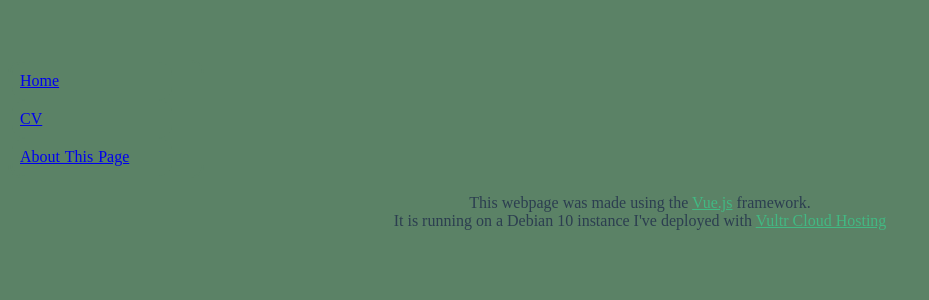
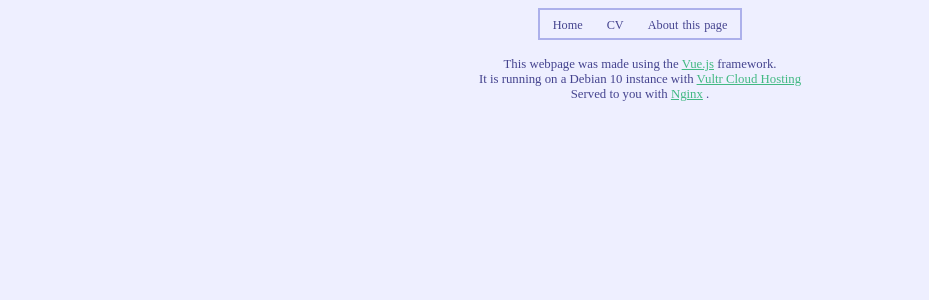
Before and after one commit to stevenaci/personal-site, a Vue app: page /about in a window 1280 px wide. Shown: the top 300 px of the page, without its empty margins (0-929 px from the left). Built offline with nearby package versions, Linux system fonts and the light colour scheme; a web font is replaced by a local one.

Commit message:
github page added

```diff
--- a/package.json
+++ b/package.json
@@ -8,6 +8,8 @@
     "lint": "vue-cli-service lint"
   },
   "dependencies": {
+    "@octokit/core": "^3.4.0",
+    "axios": "^0.21.1",
     "core-js": "^3.6.5",
     "vue": "^3.0.0",
     "vue-router": "^4.0.8",
--- a/src/App.vue
+++ b/src/App.vue
@@ -1,21 +1,30 @@
 <template>
   <div>
-    <nav class="nav-bar">
-      <router-link class="nav-item med-bg" to="/home">Home</router-link>
-      <br>
-      <router-link class="nav-item med-bg" to="/cv">CV</router-link>
-      <br>
-      <router-link class="nav-item med-bg" to="/about">About This Page</router-link>
+    <nav>
+      <table>
+        <tr>
+          <td>
+      <RouteCap routeto="/home" text="Home"/>
+          </td>
+          <td>
+      <RouteCap routeto="/cv" text="CV"/>
+          </td>
+          <td>
+      <RouteCap routeto="/about" text="About this page"/>
+          </td>
+          </tr>
+        </table>
     </nav>
-    <router-view></router-view>
+    <router-view class="window"></router-view>
   </div>
 </template>
 <script>
+import RouteCap from './components/Shared/RouteCapsule.vue'
 
 export default {
   name: 'App',
   components: {
-
+    RouteCap
   }
 }
 
@@ -27,62 +36,62 @@ export default {
     font-family: Noto;
     src: url("assets/NotoSerifJP-Medium.otf") format("opentype");
 }
+:root{
+  --pale-grn:#dff2d8;
+  --olive-grn:#5b8266;
+  --pale-blu:#acb0eb;
+  --palr-blu:#eeefff;
+  --drk-ceru:#45448f;
+  --vdrk-ceru:#292855;
+  --drk-blu:#2c303d;
+  --drk-sefoam:#2c3e50;
+}
 
 #app {
   font-family: 'Noto';
   -webkit-font-smoothing: antialiased;
   -moz-osx-font-smoothing: grayscale;
   text-align: center;
-  color: #2c3e50;
-  margin-top: 60px;
+  color: var(--drk-ceru);
+
+  font-size: 0.8em;
 }
 
-.nav-bar{
-  border:2px solid #5b8266;
-  border-radius: 13px;
-  text-align:left;
-  width:15%;
-  padding-left:2px;
+td {
+  border: 2px solid var(--palr-blu);
+  overflow:scroll;
+}
+
+nav{
+
+  border:2px solid var(--pale-blu);
+  display:inline-block;
+  width:auto;
+  font-size:1.2em;
 }
 
 @keyframes hoverblink{
-    from {background-color: #5b8266;}
-  to {background-color:#dff2d8;}
+    from {background-color: var(--olive-grn);}
+  to {background-color: var(--pale-grn)}
 }
 
-.nav-item{
-  display: inline-block;
-  text-align:left;
-  padding-top:10px;
-  padding-bottom:10px;
-  padding-left:8px;
-  width:80%;
-  word-spacing:1px;
-  border-radius: 13px;
-}
-.nav-item:hover{
-  animation-name: hoverblink;
-  animation-duration: .5s;
-  animation-iteration-count:infinite;
-  animation-direction: alternate;
+.highlight:hover{
+  background-color:var(--palr-blu)
+
 }
 
-.med-light-bg{
-  background-color:#dff2d8;
+button{
+  background-color:var(--pale-blu);
+  width: 100%;
+  color: var(--vdrk-ceru);
+  border: 0x none var(--drk-ceru);
 }
-.dark-bg{
-  background-color:#353535;
+input{
+    background-color:var(--palr-blu);
 }
-.light-bg{
-  background-color:#ffe1ea;
-}
-.med-bg{
-  background-color:#5b8266;
+body{
+  background-color:var(--palr-blu);
+
 }
 
-body{
-  background-color:#5b8266;
-}
-
-
 </style>
--- a/src/components/About/About.vue
+++ b/src/components/About/About.vue
@@ -6,10 +6,11 @@ This webpage was made using the
 <a href={{hyperlinks.vue}}>Vue.js</a>
 framework.
 <br>
-It is running on a Debian 10 instance I've deployed with
+It is running on a Debian 10 instance with
 <a href={{hyperlinks.vultr}}>Vultr Cloud Hosting</a>
-
-
+<br>
+Served to you with <a href={{hyperlinks.nginx}}>Nginx</a>
+.
 </li>
 </ul>
   </div>
@@ -25,7 +26,8 @@ export default {
       return{
           hyperlinks:{
               "vue":"https://v3.vuejs.org/guide/migration/introduction.html#overview",
-              "vultr":"https://vultr.com"
+              "vultr":"https://vultr.com",
+              "nginx":"https://nginx.org"
           }
       }
   }
@@ -34,9 +36,7 @@ export default {
 
 <!-- Add "scoped" attribute to limit CSS to this component only -->
 <style scoped>
-h3 {
-  margin: 40px 0 0;
-}
+
 ul {
   list-style-type: none;
   padding: 0;
--- a/src/components/CV/CV.vue
+++ b/src/components/CV/CV.vue
@@ -3,6 +3,7 @@
 <ul>
 <li>
 <resume/>
+<github/>
 <br>
 </li>
 </ul>
@@ -12,10 +13,13 @@
 <script>
 
 import Resume from './Resume.vue'
+import Github from './Github.vue'
+
 export default {
   name: 'CV',
   components: {
-    resume:Resume
+    resume:Resume,
+    github:Github
   },
   props: {
     msg: String
--- a/src/components/CV/Resume.vue
+++ b/src/components/CV/Resume.vue
@@ -1,14 +1,11 @@
 <template>
     <div>
-        hi
-        <div v-html="reurl" ></div>
+    <div v-html="reurl" ></div>
 
     </div>
   </template>
 
   <script>
-  import resumecontent from './src/components/CV/resume.js'
-
   export default {
     name: 'Resume',
     props: {
@@ -16,7 +13,7 @@
     },
     data: function(){
         return{
-                "reurl": resumecontent
+                "reurl": ""
 
         }
     },
--- a/src/components/CV/resume.js
+++ /dev/null
@@ -1,4 +0,0 @@
-export let resumecontent =
-`
-<p>test test test</p>
-`
--- a/src/main.js
+++ b/src/main.js
@@ -5,6 +5,7 @@ import { createWebHistory, createRouter} from 'vue-router'
 import Home from './components/Home/Home.vue'
 import About from './components/About/About.vue'
 import CV from './components/CV/CV.vue'
+
 // const store = createStore({
 //     state () {
 //       return {
@@ -46,7 +47,7 @@ export const router = createRouter({
     routes: [
         {
             path:'/',
-            component: Home
+            component: CV
         },
         {
           path:'/home',
--- a/webpack.config.js
+++ b/webpack.config.js
@@ -1,3 +1,5 @@
+const { VueLoaderPlugin } = require('vue-loader')
+
 module.exports = {
     module: {
         loaders: [
@@ -9,7 +11,15 @@ module.exports = {
               cacheDirectory: true,
               presets: ['react', 'es2015']
             }
+          },
+          {
+            test: /\.vue$/,
+            loader: 'vue-loader'
           }
         ]
-    }
+    },
+    plugins: [
+      // make sure to include the plugin!
+      new VueLoaderPlugin()
+    ]
 }
```
Also changed, not shown: 1 other file (tests, documents, lock files or other folders).
